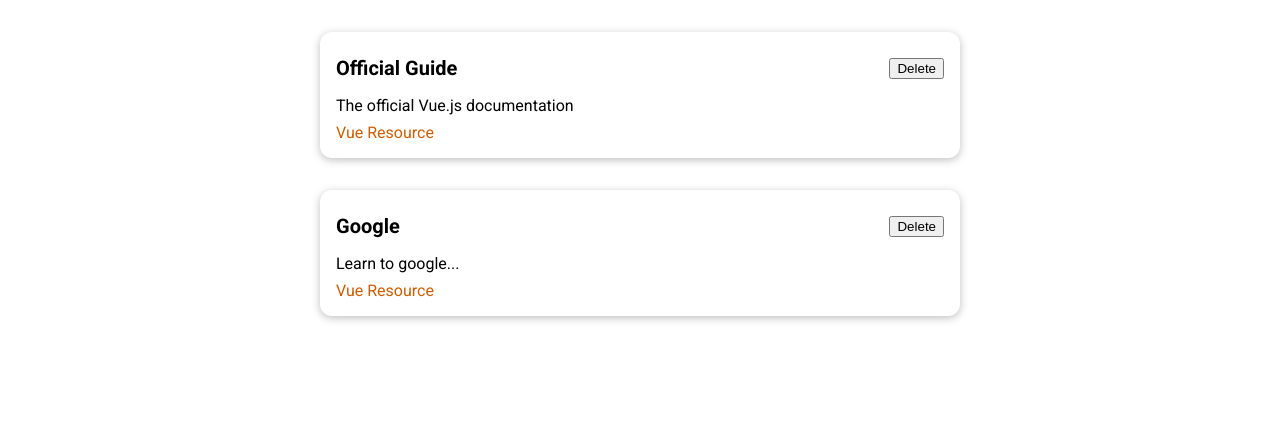
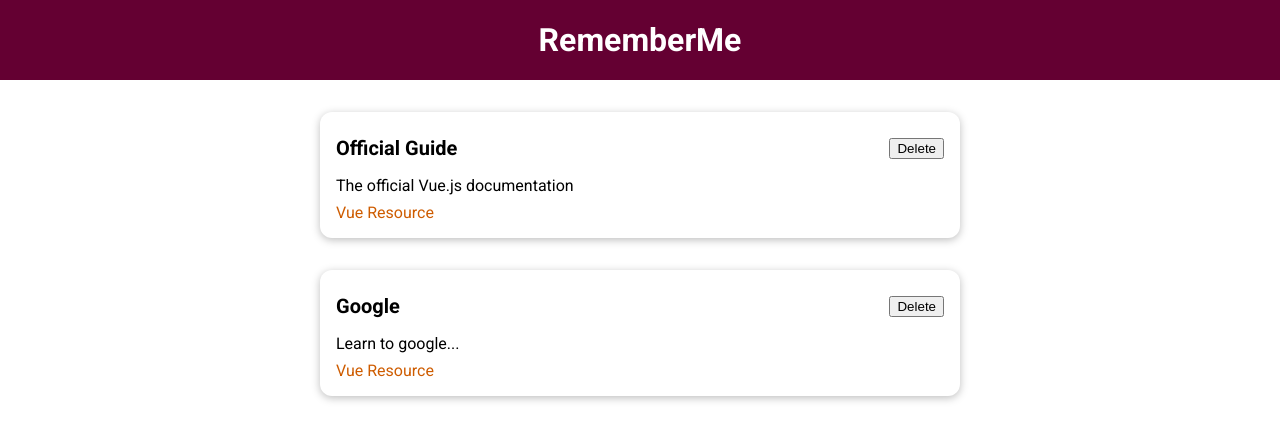
Before and after one commit to AnniLevi/vue-learning-resources, a Vue app: page / in a window 1280 px wide. Shown: the top 440 px of the page. Built offline with nearby package versions, Linux system fonts and the light colour scheme.

Commit message:
add TheHeader component

```diff
--- a/src/App.vue
+++ b/src/App.vue
@@ -1,12 +1,15 @@
 <template>
+  <the-header title="RememberMe"></the-header>
   <stored-resources :resources="storedResources"></stored-resources>
 </template>
 
 <script>
 import StoredResources from '@/components/learning-resources/StoredResources.vue';
+import TheHeader from '@/components/layouts/TheHeader.vue';
 export default {
   components: {
     StoredResources,
+    TheHeader,
   },
   data() {
     return {
--- /dev/null
+++ b/src/components/layouts/TheHeader.vue
@@ -0,0 +1,27 @@
+<template>
+  <header>
+    <h1>{{ title }}</h1>
+  </header>
+</template>
+
+<script>
+export default {
+  props: ['title'],
+};
+</script>
+
+<style scoped>
+header {
+  width: 100%;
+  height: 5rem;
+  background-color: #640032;
+  display: flex;
+  justify-content: center;
+  align-items: center;
+}
+
+header h1 {
+  color: white;
+  margin: 0;
+}
+</style>
```
